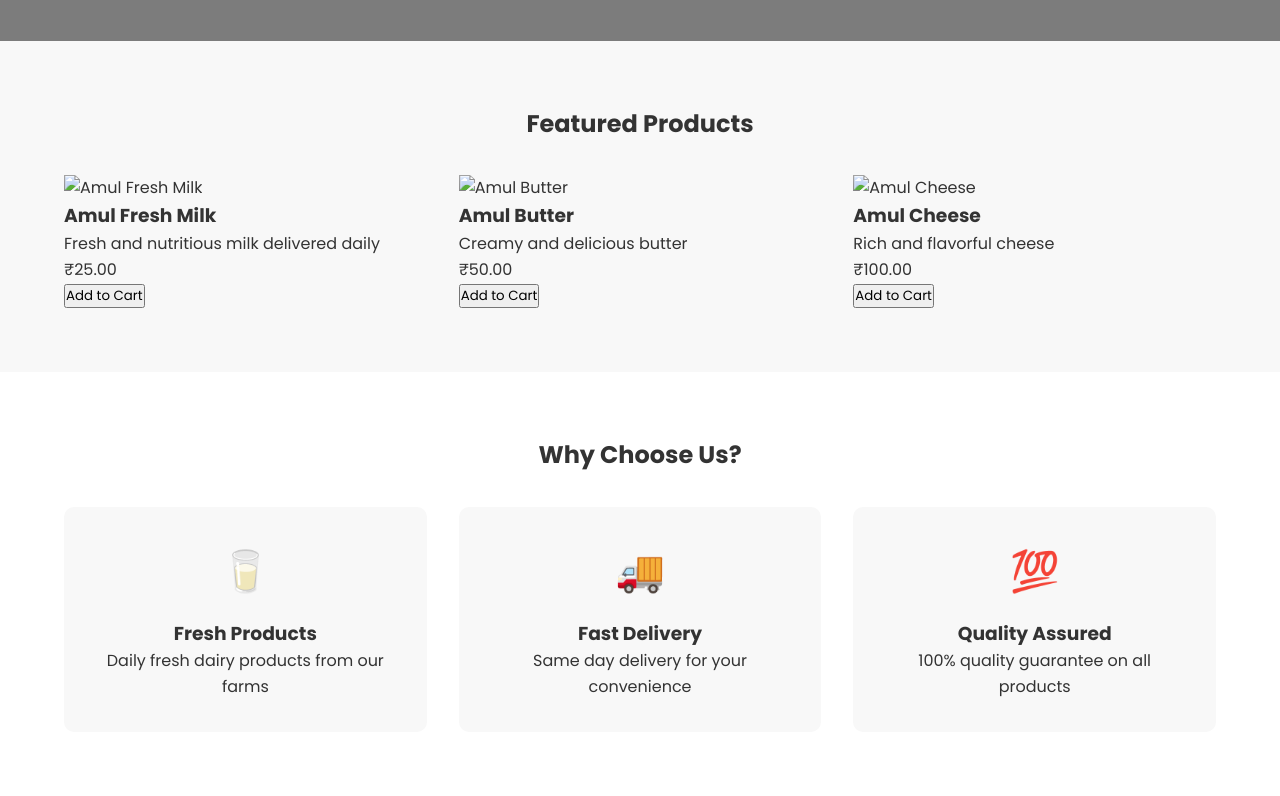
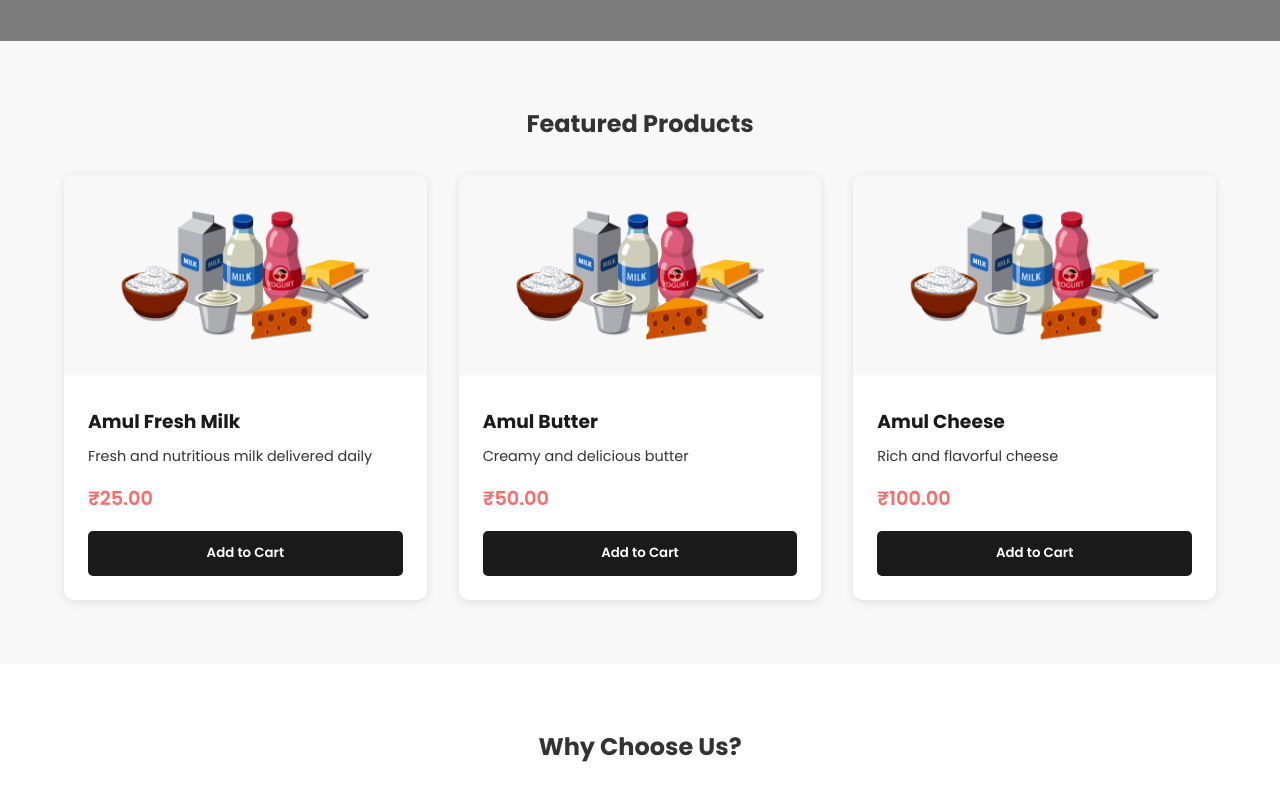
Before and after one commit to Vikhyat-1717/E-commerce, a plain HTML site: page index.html in a window 1280 px wide. Shown: the part 659-1455 px from the top of the page. Drawn offline with Linux system fonts and the light colour scheme.

Commit message:
Updated product images to use dairy.png and improved product card styling

```diff
--- a/script.js
+++ b/script.js
@@ -4,21 +4,21 @@ const products = [
         id: 1,
         name: "Amul Fresh Milk",
         price: 25.00,
-        image: "images/products/milk.jpg",
+        image: "dairy.png",
         description: "Fresh and nutritious milk delivered daily"
     },
     {
         id: 2,
         name: "Amul Butter",
         price: 50.00,
-        image: "images/products/butter.jpg",
+        image: "dairy.png",
         description: "Creamy and delicious butter"
     },
     {
         id: 3,
         name: "Amul Cheese",
         price: 100.00,
-        image: "images/products/cheese.jpg",
+        image: "dairy.png",
         description: "Rich and flavorful cheese"
     }
 ];
--- a/styles.css
+++ b/styles.css
@@ -237,3 +237,82 @@ footer {
         padding: 2rem 1rem;
     }
 }
+
+/* Product Cards */
+.product-card {
+    background-color: var(--secondary-color);
+    border-radius: 10px;
+    overflow: hidden;
+    box-shadow: 0 2px 10px rgba(0, 0, 0, 0.1);
+    transition: transform 0.3s ease;
+}
+
+.product-card:hover {
+    transform: translateY(-5px);
+}
+
+.product-image {
+    width: 100%;
+    height: 200px;
+    object-fit: contain;
+    background-color: var(--background-color);
+    padding: 1rem;
+}
+
+.product-info {
+    padding: 1.5rem;
+}
+
+.product-info h3 {
+    margin-bottom: 0.5rem;
+    color: var(--primary-color);
+}
+
+.product-info p {
+    color: var(--text-color);
+    margin-bottom: 1rem;
+    font-size: 0.9rem;
+}
+
+.product-price {
+    font-size: 1.2rem;
+    font-weight: 600;
+    color: var(--accent-color);
+    margin-bottom: 1rem;
+}
+
+.add-to-cart {
+    width: 100%;
+    padding: 0.8rem;
+    background-color: var(--primary-color);
+    color: var(--secondary-color);
+    border: none;
+    border-radius: 5px;
+    font-weight: 600;
+    cursor: pointer;
+    transition: background-color 0.3s ease;
+}
+
+.add-to-cart:hover {
+    background-color: var(--accent-color);
+}
+
+/* Notification */
+.notification {
+    position: fixed;
+    bottom: 20px;
+    right: 20px;
+    background-color: var(--primary-color);
+    color: var(--secondary-color);
+    padding: 1rem 2rem;
+    border-radius: 5px;
+    box-shadow: 0 2px 10px rgba(0, 0, 0, 0.1);
+    transform: translateY(100px);
+    opacity: 0;
+    transition: all 0.3s ease;
+}
+
+.notification.show {
+    transform: translateY(0);
+    opacity: 1;
+}
```
